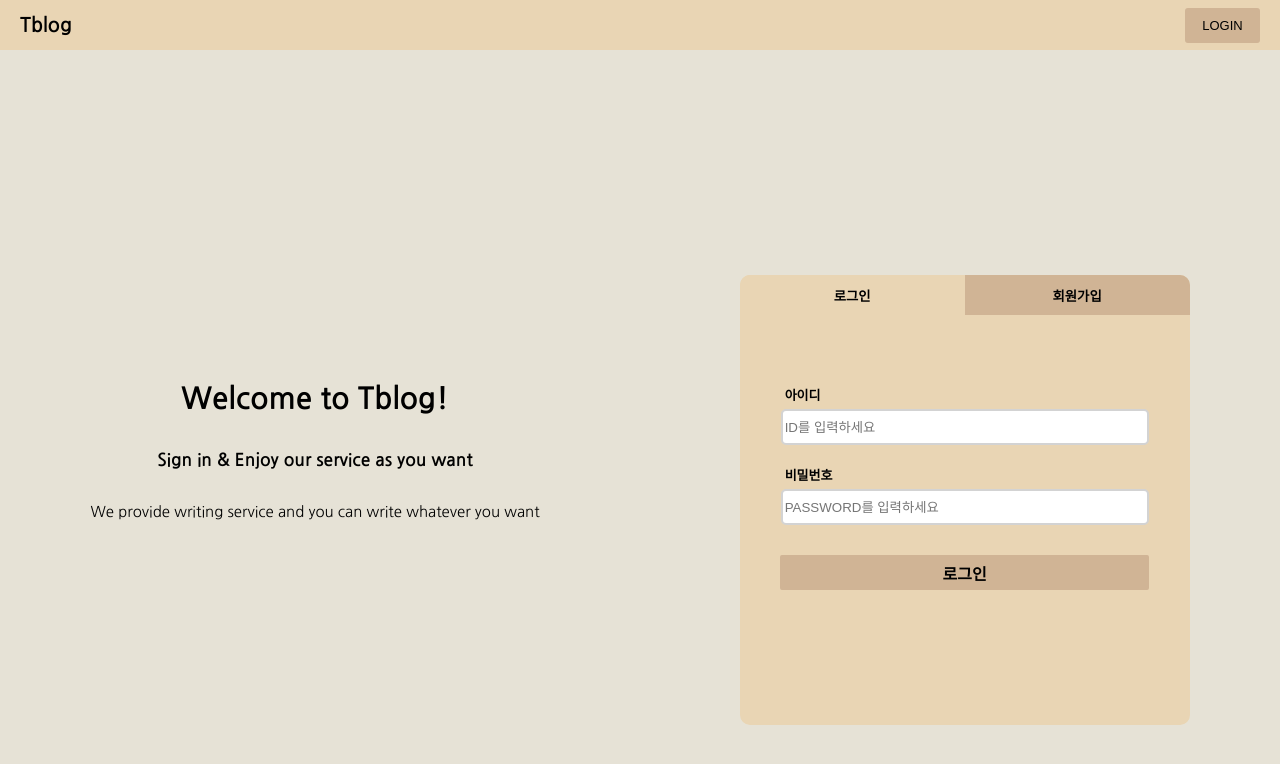
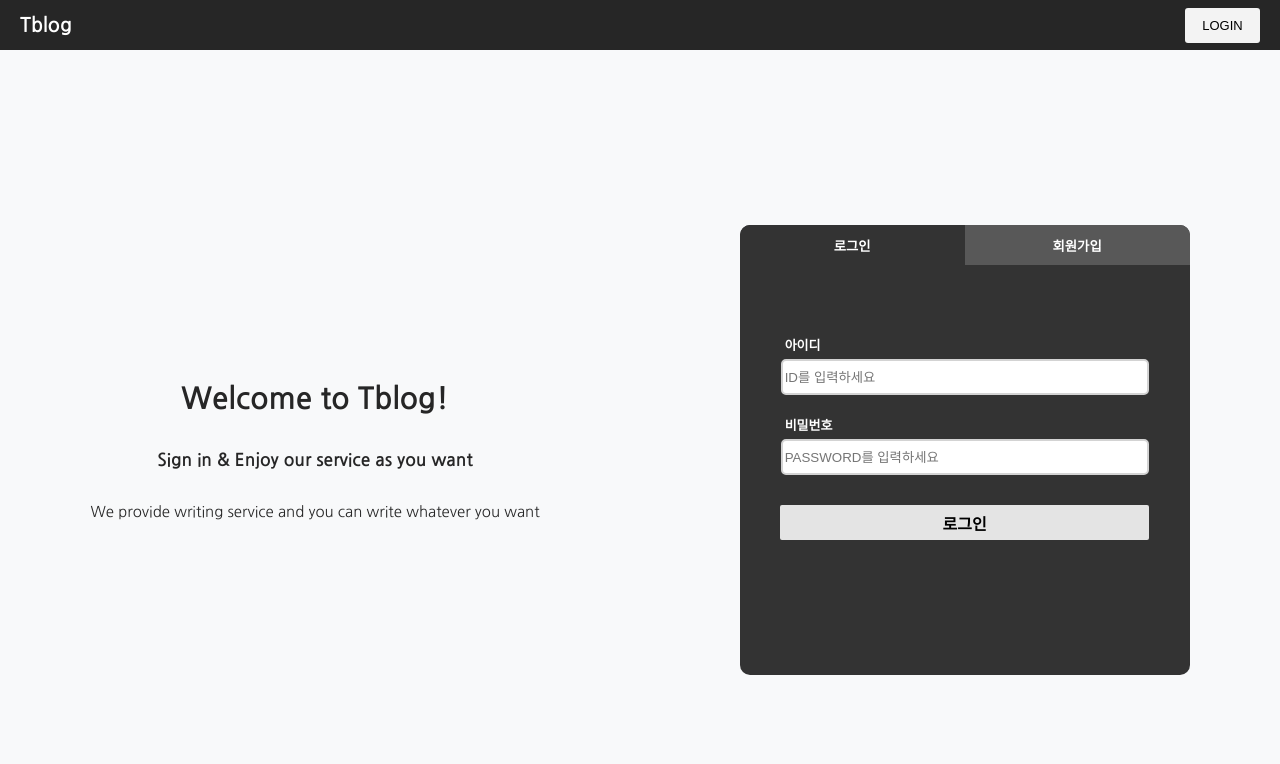
Before and after one commit to turkey-kim/tblog, a React (Create React App) app: page /login in a window 1280 px wide. Shown: the top 764 px of the page. Built offline with nearby package versions, Linux system fonts and the light colour scheme.

Commit message:
feat: 디자인 테마 변경

```diff
--- a/src/components/Button.tsx
+++ b/src/components/Button.tsx
@@ -2,17 +2,25 @@ import styled from "styled-components";
 import React from "react";
 
 type ButtonSize = "small" | "medium" | "large";
+type ButtonColor = "light" | "dark";
 
 interface Props {
   onClick(): any;
   type?: string;
   text?: string;
   size?: ButtonSize;
+  color?: ButtonColor;
 }
 
-function Button({ onClick, type, text, size }: Props): React.ReactElement {
+function Button({
+  onClick,
+  type,
+  text,
+  size,
+  color,
+}: Props): React.ReactElement {
   return (
-    <Btn onClick={onClick} size={size}>
+    <Btn onClick={onClick} size={size} color={color}>
       {text}
     </Btn>
   );
@@ -34,10 +42,13 @@ const Btn = styled.button<Props>`
       : "75px"};
   height: ${(props) =>
     props.size === "small" ? "35px" : props.size === "large" ? "35px" : "35px"};
-  background-color: ${({ theme }) => theme.color.bg200};
+  background-color: ${(props) =>
+    props.color === "light"
+      ? props.theme.color.bg100
+      : props.theme.color.dark100};
 
   :hover {
-    background-color: ${({ theme }) => theme.color.bg100};
+    background-color: ${({ theme }) => theme.color.bg150};
   }
 `;
 
--- a/src/components/Header.tsx
+++ b/src/components/Header.tsx
@@ -17,6 +17,7 @@ function Header() {
           }}
           text="LOGIN"
           size="medium"
+          color="light"
         ></Button>
       </HeaderBox>
     </div>
@@ -28,7 +29,7 @@ const HeaderBox = styled.div`
   flex-direction: row;
   justify-content: "space-between";
   padding: none;
-  background-color: ${({ theme }) => theme.color.bg150};
+  background-color: ${({ theme }) => theme.color.black};
   height: 50px;
   justify-content: space-between;
   padding: 0px 20px 0px 20px;
@@ -38,6 +39,7 @@ const HeaderBox = styled.div`
 const Title = styled.div`
   font-size: ${({ theme }) => theme.fontSize.large};
   font-weight: 700;
+  color: ${({ theme }) => theme.color.white};
   cursor: pointer;
 `;
 
--- a/src/style.ts
+++ b/src/style.ts
@@ -2,9 +2,15 @@ import { createGlobalStyle, DefaultTheme } from "styled-components";
 import "./App.css";
 
 export interface Icolor {
+  bg50: string;
+  bg100: string;
+  bg150: string;
   bg200: string;
-  bg150: string;
-  bg100: string;
+  dark100: string;
+  dark150: string;
+  dark200: string;
+  white: string;
+  black: string;
 }
 
 export interface IfontSize {
@@ -21,9 +27,15 @@ interface Theme {
 }
 
 const color = {
-  bg200: "#D0B495",
-  bg150: "#E9D5B4",
-  bg100: "#E6E2D6",
+  bg50: "#F8F9FA",
+  bg100: "#F3F3F3",
+  bg150: "#E4E4E4",
+  bg200: "#C4C4C4",
+  dark100: "#585858",
+  dark150: "#404040",
+  dark200: "#333333",
+  white: "#FFFFFF",
+  black: "#262626",
 };
 
 const fontSize = {
@@ -54,7 +66,9 @@ export const myTheme: DefaultTheme = {
 export const MyGlobalStyle = createGlobalStyle<{ theme: Theme }>`
     body{
         font-family: 'Nanum Gothic', sans-serif;
-        background-color: ${(props) => props.theme.color?.bg100};
+        background-color: ${(props) => props.theme.color?.bg50};
         font-size : ${(props) => props.theme.fontSize?.medium};
+        color : ${(props) => props.theme.color?.black};
+
     }
 `;
--- a/src/views/EditPost.tsx
+++ b/src/views/EditPost.tsx
@@ -16,7 +16,7 @@ const EditPost = () => {
   return (
     <Container data-color-mode="light">
       <div className="wmde-markdown-var"></div>
-      <MDEditor value={markdown} onChange={onChangeValue} />
+      <MDEditor value={markdown} onChange={onChangeValue} height={700} />
       {/* <MDEditor.Markdown source={markdown} style={{ whiteSpace: "pre-wrap" }} /> */}
     </Container>
   );
--- a/src/views/Home.tsx
+++ b/src/views/Home.tsx
@@ -100,7 +100,7 @@ const Card = styled.div`
   margin: 15px;
   width: 300px;
   height: 400px;
-  background-color: ${({ theme }) => theme.color.bg150};
+  background-color: ${({ theme }) => theme.color.white};
   border-radius: 5px;
 
   :last-child {
--- a/src/views/Login.tsx
+++ b/src/views/Login.tsx
@@ -117,14 +117,14 @@ const LoginField = styled.div`
 `;
 
 const LoginBox = styled.div`
-  background-color: ${({ theme }) => theme.color.bg150};
+  background-color: ${({ theme }) => theme.color.dark200};
+  color: ${({ theme }) => theme.color.white};
   display: flex;
   flex-direction: column;
   justify-content: space-between;
   width: 450px;
   height: 450px;
   border-radius: 10px;
-  margin-top: 100px;
 
   @media ${({ theme }) => theme.device.tablet} {
     width: 380px;
@@ -142,7 +142,8 @@ const SignIn = styled.button`
   border: none;
   border-radius: 10px 0 0 0;
   font-weight: 600;
-  background-color: ${({ theme }) => theme.color.bg150};
+  background-color: ${({ theme }) => theme.color.dark200};
+  color: ${({ theme }) => theme.color.white};
 `;
 
 const SignUp = styled.button`
@@ -151,7 +152,8 @@ const SignUp = styled.button`
   border: none;
   border-radius: 0 10px 0 0;
   font-weight: 600;
-  background-color: ${({ theme }) => theme.color.bg200};
+  background-color: ${({ theme }) => theme.color.dark100};
+  color: ${({ theme }) => theme.color.white};
 `;
 
 const Label = styled.div`
@@ -191,7 +193,7 @@ const SubmitButton = styled.button`
   height: 35px;
   text-decoration: none;
   cursor: pointer;
-  background-color: ${({ theme }) => theme.color.bg200};
+  background-color: ${({ theme }) => theme.color.bg150};
   border: none;
   border-radius: 2px;
   font-size: medium;
--- a/src/views/SignUp.tsx
+++ b/src/views/SignUp.tsx
@@ -1,4 +1,4 @@
-import React, { useId, useState } from "react";
+import React, { useState } from "react";
 import styled from "styled-components";
 import { useNavigate } from "react-router-dom";
 import useInput from "../utils/hooks/useInput";
@@ -172,7 +172,6 @@ const LoginBox = styled.div`
   width: 450px;
   height: 450px;
   border-radius: 10px;
-  margin-top: 100px;
 
   @media ${({ theme }) => theme.device.tablet} {
     width: 380px;
```
